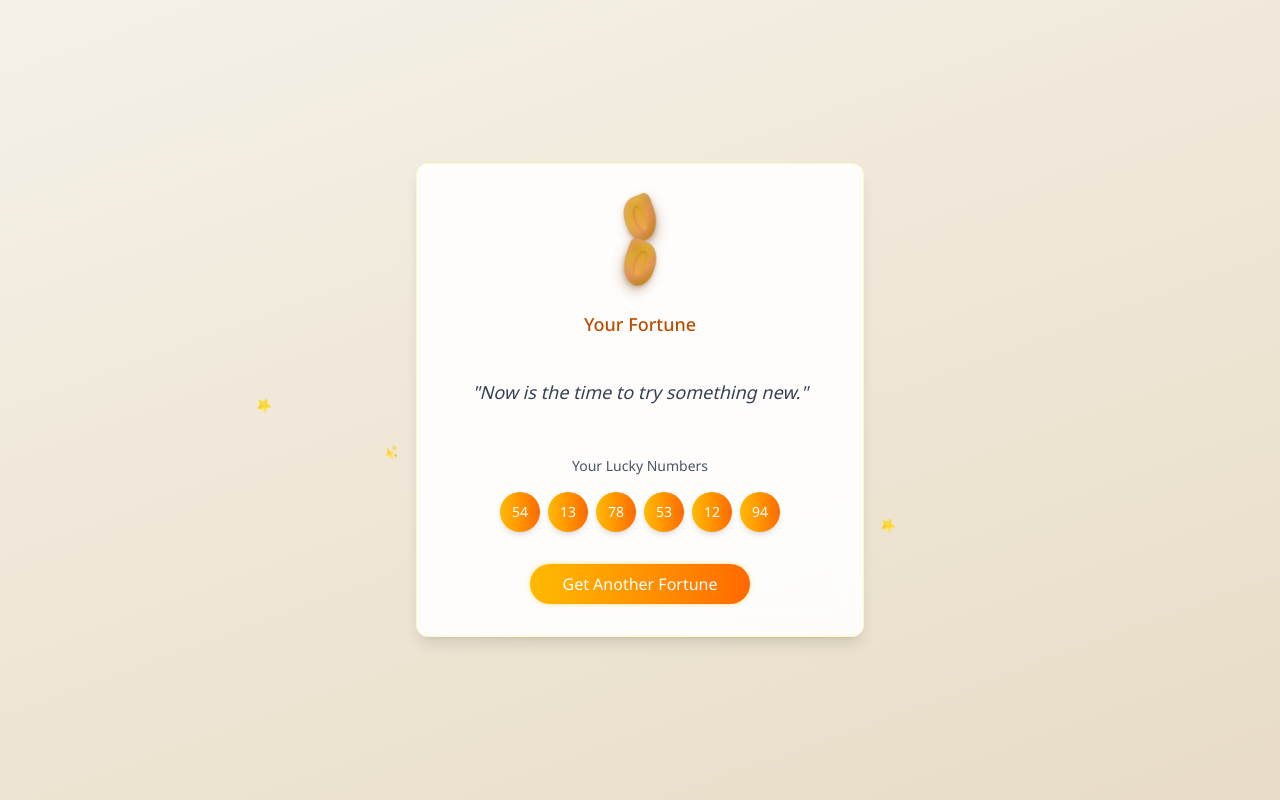
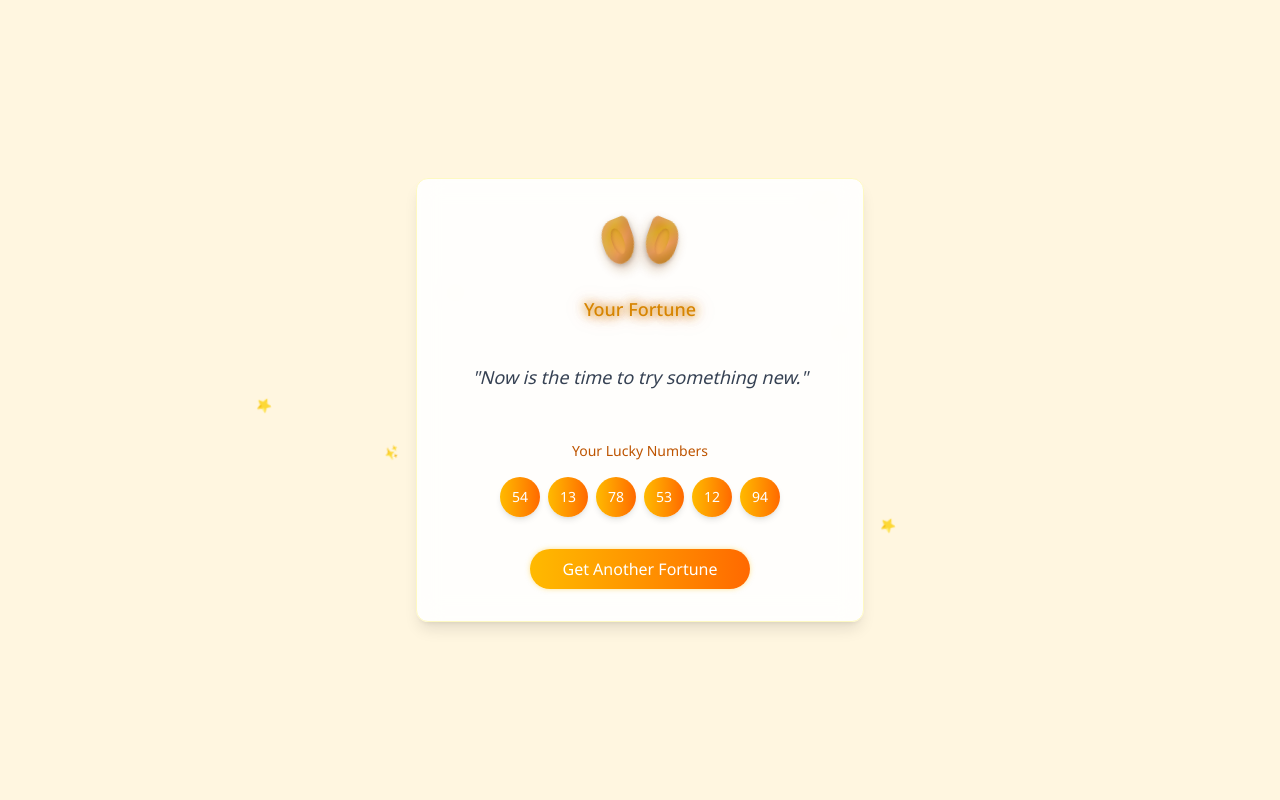
Before and after one commit to alexandrertav/fortune-cookie, a Next.js app: page / in a window 1280 px wide. Both pictures are taken after a click on the element 640 px from the left and 330 px from the top of the page. Built offline with nearby package versions, Linux system fonts and the light colour scheme.

Commit message:
Ajustando cores

```diff
--- a/src/app/globals.css
+++ b/src/app/globals.css
@@ -8,7 +8,7 @@
 }
 
 body {
-  background: linear-gradient(160deg, #f5f1e8, #e8dcc6);
+  background: #FFF6E0;
   color: var(--foreground);
   font-family: 'Noto Sans', sans-serif;
 }
@@ -376,6 +376,20 @@ body {
   animation: number-appear 0.6s ease-out both;
 }
 
+.fortune-title {
+  color: #D78500;
+  text-shadow:
+    0 0 8px rgba(215, 133, 0, 0.6),
+    0 0 16px rgba(215, 133, 0, 0.4),
+    0 0 24px rgba(215, 133, 0, 0.3),
+    0 0 32px rgba(215, 133, 0, 0.2);
+  filter: drop-shadow(0 0 6px rgba(215, 133, 0, 0.5));
+}
+
+.lucky-numbers-title {
+  color: #BE5400;
+}
+
 .fortune-button {
   position: relative;
   overflow: hidden;
--- a/src/components/FortuneCookie.tsx
+++ b/src/components/FortuneCookie.tsx
@@ -89,22 +89,22 @@ export default function FortuneCookie() {
 
 
     <div className="flex justify-center">
-      <div className="fortune-cookie-broksen">
+      <div className="fortune-cookie-broken">
         <div className="cookie-half"></div>
         <div className="cookie-half"></div>
       </div>
     </div>
 
-    <h2 className="text-lg font-medium text-amber-700">Your Fortune</h2>
+    <h2 className="text-lg font-medium fortune-title">Your Fortune</h2>
 
 
     <div className="py-4">
-      <p className="italic text-gray-700 text-center text-lg leading-relaxed">"{fortune}"</p>
+      <p className="italic text-center text-lg leading-relaxed text-gray-700">"{fortune}"</p>
     </div>
 
 
 <div className="pt-2">
-  <h3 className="text-sm text-gray-600 mb-4">Your Lucky Numbers</h3>
+  <h3 className="text-sm mb-4 lucky-numbers-title">Your Lucky Numbers</h3>
   <div className="flex justify-center flex-wrap gap-2 mb-6">
     {numbers.map((num, idx) => (
       <span
```
